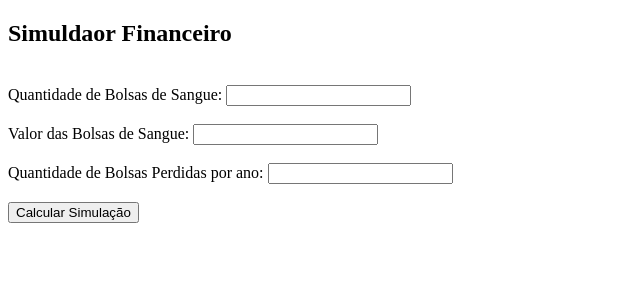
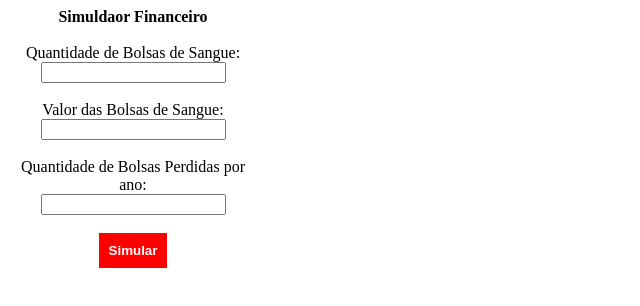
Before and after one commit to FS-Dourado/Blood_Solution, a plain HTML site: page Calculadora.html in a window 1280 px wide. Shown: the whole page, without its empty margins (0-640 px from the left). Drawn offline with Linux system fonts and the light colour scheme.

Commit message:
Update Calculadora.html

```diff
--- a/Calculadora.html
+++ b/Calculadora.html
@@ -5,17 +5,44 @@
     <meta http-equiv="X-UA-Compatible" content="IE=edge">
     <meta name="viewport" content="width=device-width, initial-scale=1.0">
     <title>Document</title>
+
+    <style>
+        .button{
+            color: white;
+            background-color: red;
+            border: none;
+            padding: 10px;
+            font-weight: bold;
+            transition-duration: 1s;
+        }
+
+        .button:hover {
+            background-color: blue;
+            transition-duration: 1s;
+        }
+
+        .titulo{
+            text-align: center;
+            width: 250px;
+
+        }
+    </style>
 </head>
 <body>
-      <h2> Simuldaor Financeiro </h2> <br>
+    <div class="titulo">
 
-    Quantidade de Bolsas de Sangue: <input type="number" min="0" id="bolsa">
-    <br><br>
-    Valor das Bolsas de Sangue: <input type="number" min="0" id="valor">
-    <br><br>
-    Quantidade de Bolsas Perdidas por ano: <input type="number" min="0" id="perda">
-    <br><br>
-    <button onclick="calcular()"> Calcular Simulação </button><br>
+        <b> Simuldaor Financeiro </b><br> <br>
+
+        Quantidade de Bolsas de Sangue:<br> <input type="number" min="0" id="bolsa">
+        <br><br>
+        Valor das Bolsas de Sangue:<br> <input type="number" min="0" id="valor">
+        <br><br>
+        Quantidade de Bolsas Perdidas por ano: <br> <input type="number" min="0" id="perda">
+        <br><br>
+
+        <button class="button" onclick="calcular()"> Simular </button>
+    <br>
+    </div>
 
     <span id="mensagem"></span>
 </body>
```
